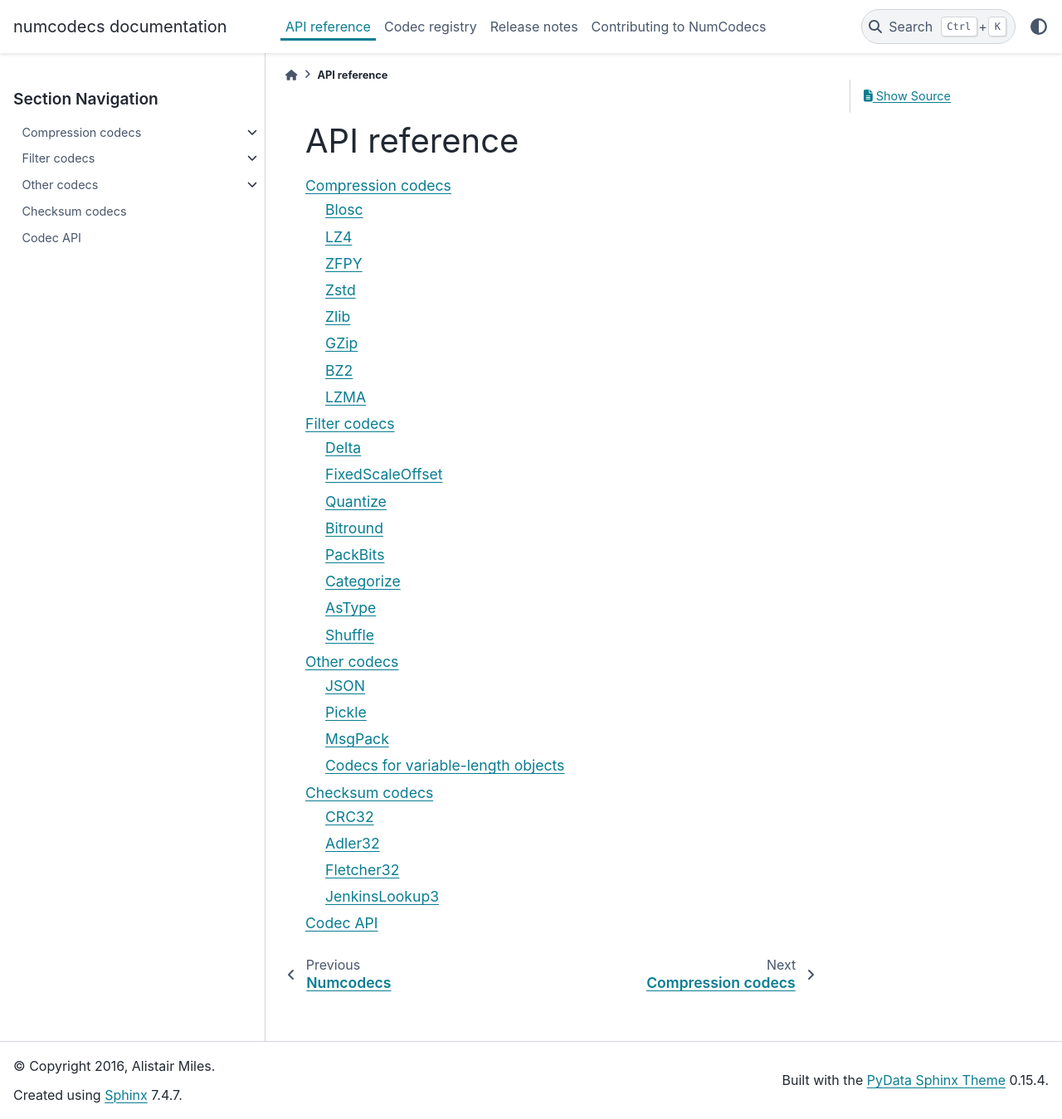
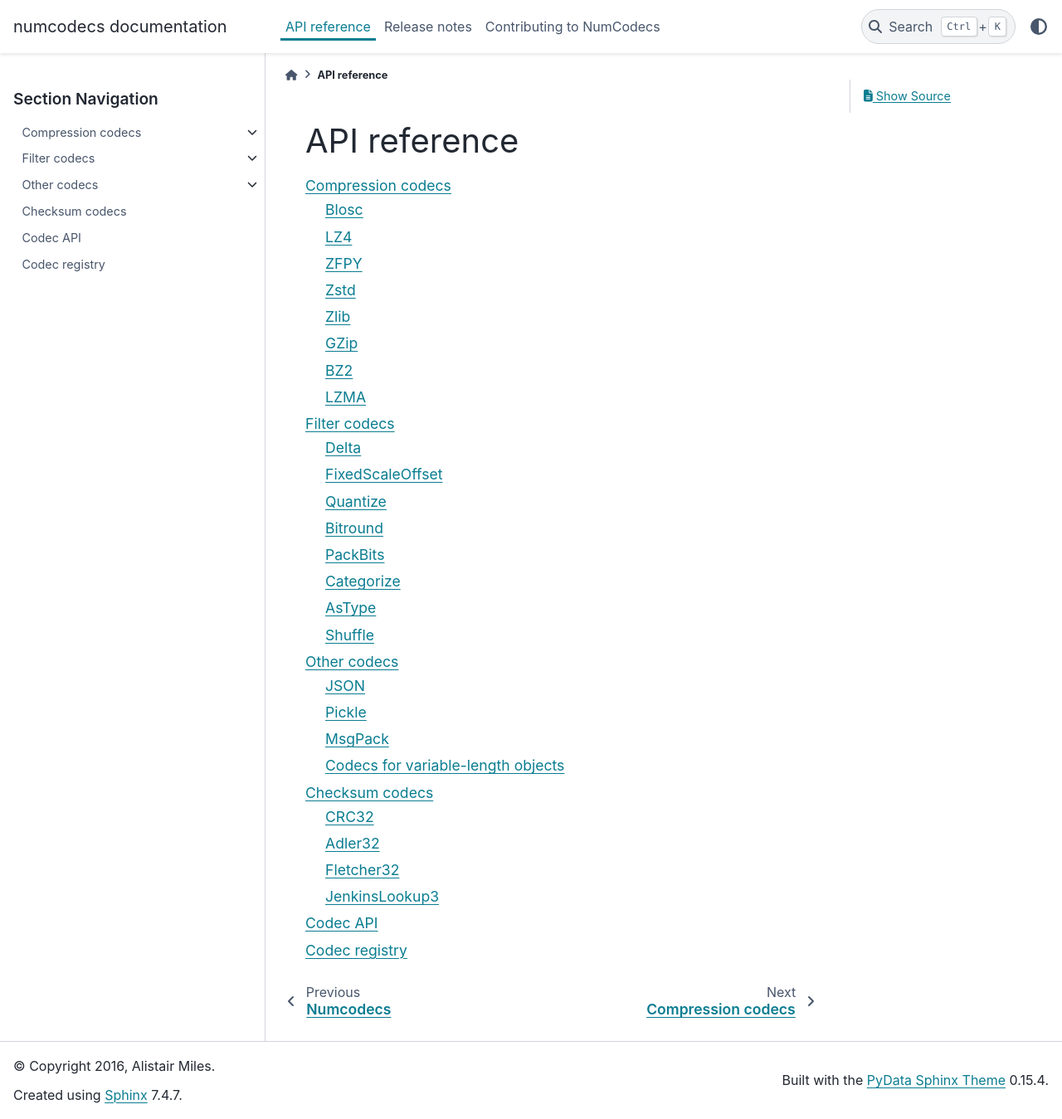
Before and after one commit to zarr-developers/numcodecs, a Sphinx documentation site: the page built from docs/api.rst, in a window 1280 px wide and 1349 px high. Shown: the whole window at 83% size. Built offline with Sphinx 7.4.7 and the PyData theme 0.15.4, drawn with Linux system fonts in a browser that asks for light colours; the version number could not be read and is left out.

Commit message:
Put registry in API

```diff
--- a/docs/api.rst
+++ b/docs/api.rst
@@ -9,3 +9,4 @@ API reference
     other/index
     checksum32
     abc
+    registry
--- a/docs/index.rst
+++ b/docs/index.rst
@@ -65,7 +65,6 @@ Contents
     :maxdepth: 2
 
     api
-    registry
     release
     contributing
 
```
